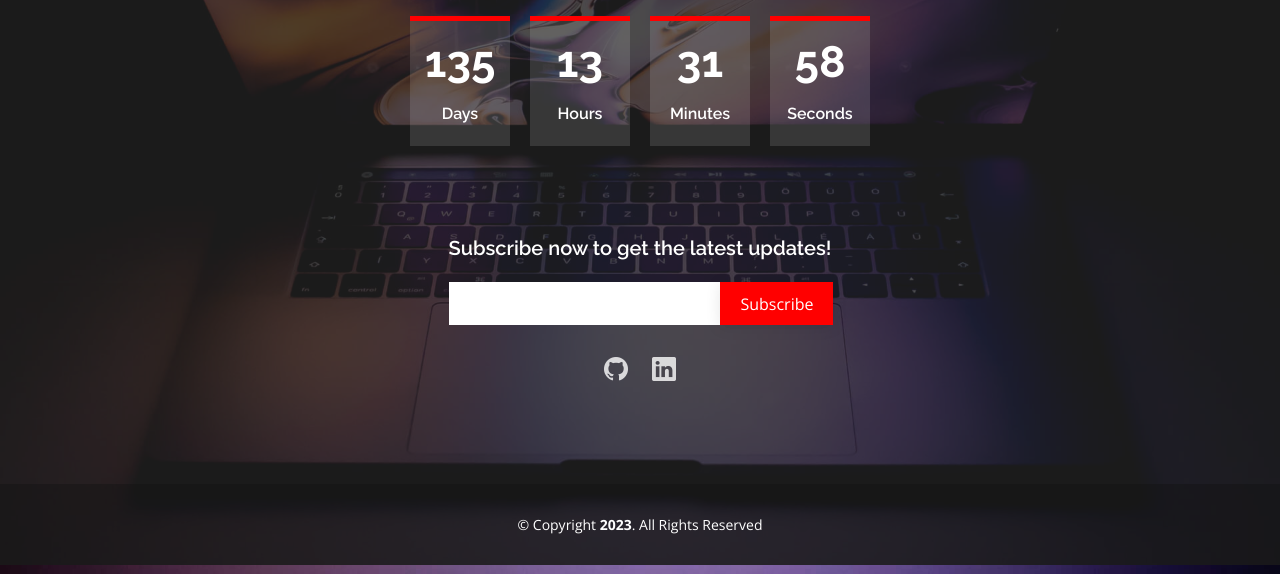
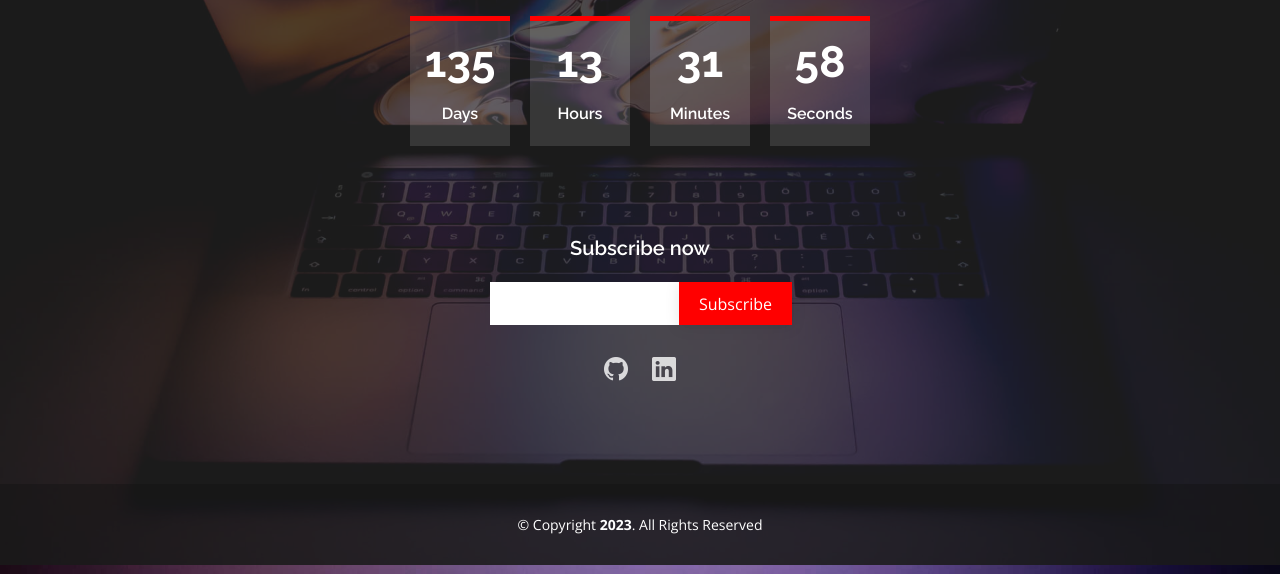
Before and after one commit to Spanosnick/NickPort, a PHP site: page / in a window 1280 px wide. Shown: the part 226-800 px from the top of the page. Run offline with PHP 8.4, Linux system fonts and the light colour scheme.

Commit message:
small change

```diff
--- a/forms/notify.php
+++ b/forms/notify.php
@@ -7,7 +7,7 @@
   */
 
   // Replace contact@example.com with your real receiving email address
-  $receiving_email_address = 'contact@example.com';
+  $receiving_email_address = 'nickspanosf1@gmail.com';
 
   if( file_exists($php_email_form = '../assets/vendor/php-email-form/php-email-form.php' )) {
     include( $php_email_form );
--- a/index.html
+++ b/index.html
@@ -59,7 +59,7 @@
       </div>
 
       <div class="subscribe">
-        <h4>Subscribe now to get the latest updates!</h4>
+        <h4>Subscribe now </h4>
         <form action="forms/notify.php" method="post" role="form" class="php-email-form">
           <div class="subscribe-form">
             <input type="email" name="email"><input type="submit" value="Subscribe">
```
